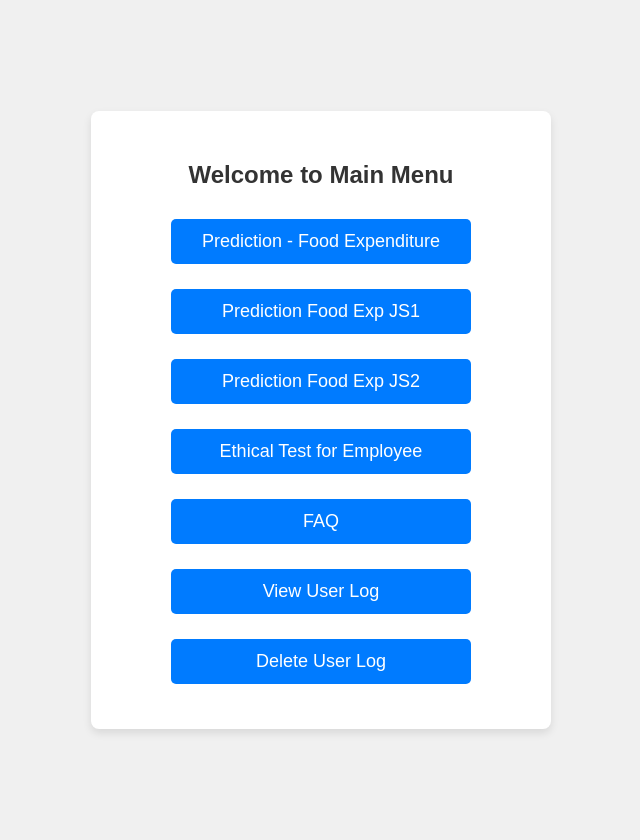
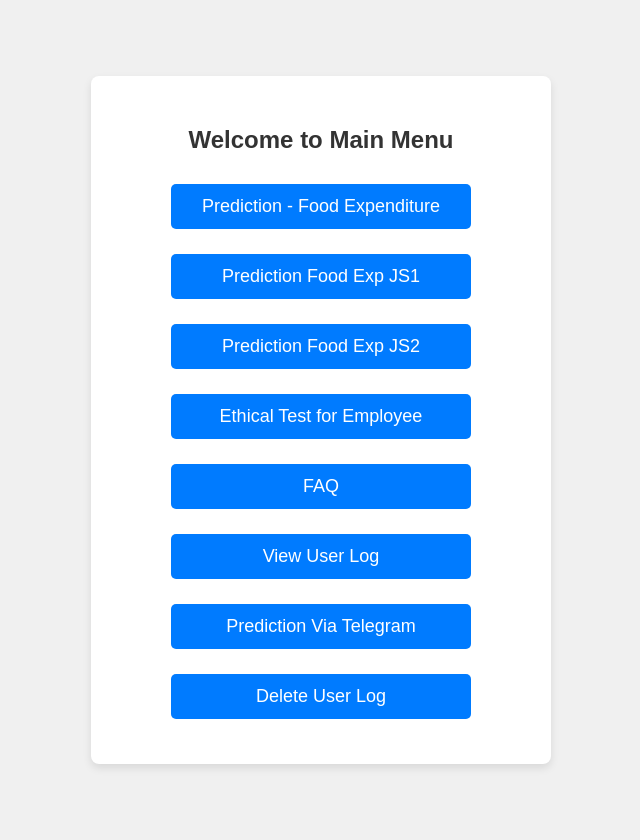
Before and after one commit to Happy-design/AI-Final, a Flask app: page /main in a window 1280 px wide. Shown: the whole page, without its empty margins (319-959 px from the left). Run offline with Flask 3, Linux system fonts and the light colour scheme.

Commit message:
Update main.html

```diff
--- a/templates/main.html
+++ b/templates/main.html
@@ -27,6 +27,9 @@
         <form action="/userLog" method="POST">
             <input type="submit" value="View User Log">
         </form>
+        <form action="t.me/WJL_TTT_bot" method="get" target="_blank">
+            <input type="submit" value="Prediction Via Telegram">
+        </form>
         <form action="/deleteLog" method="POST">
             <input type="submit" value="Delete User Log">
         </form>
```
